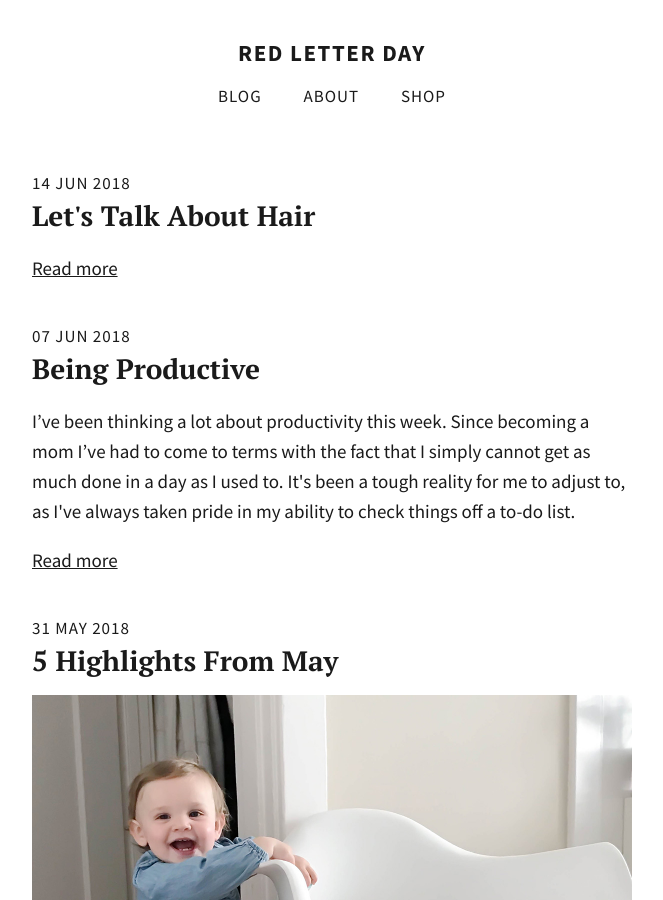
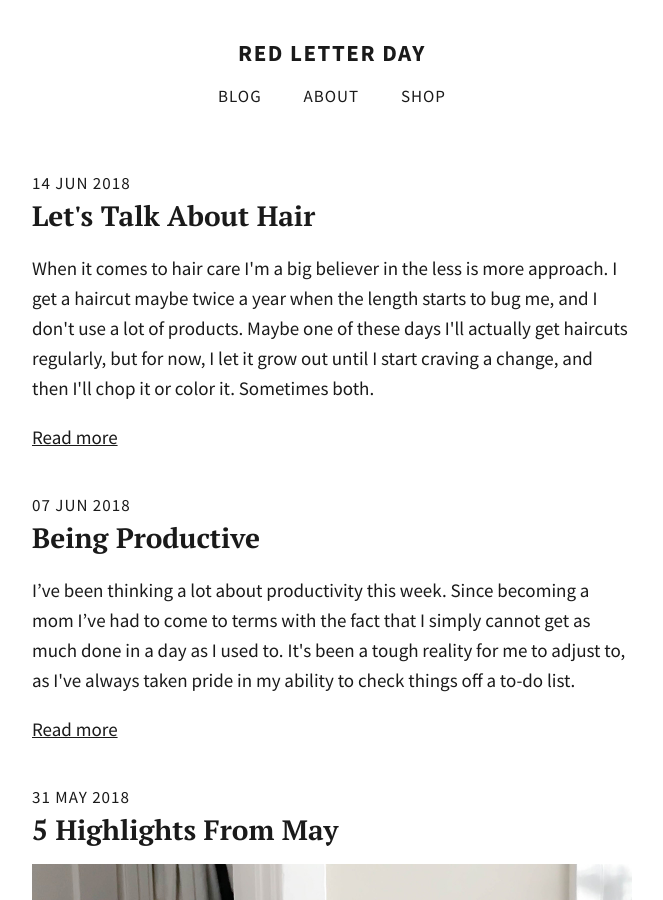
Before and after one commit to totiffany/totiffany.github.io, a Jekyll site: the page built from index.html, in a window 1280 px wide and 900 px high. Shown: the whole window, without its empty margins (308-971 px from the left). Built offline with Jekyll 4.4.1, drawn with Linux system fonts in a browser that asks for light colours.

Commit message:
Update 2018-06-14-Let's-Talk-About-Hair.md

```diff
--- a/_posts/2018-06-14-Let's-Talk-About-Hair.md
+++ b/_posts/2018-06-14-Let's-Talk-About-Hair.md
@@ -1,5 +1,11 @@
 ---
 published: true
+description: >-
+  When it comes to hair care I'm a big believer in the less is more approach. I
+  get a haircut maybe twice a year when the length starts to bug me, and I don't
+  use a lot of products. Maybe one of these days I'll actually get haircuts
+  regularly, but for now, I let it grow out until I start craving a change, and
+  then I'll chop it or color it. Sometimes both.
 ---
 Pictures coming soon!
 
```
